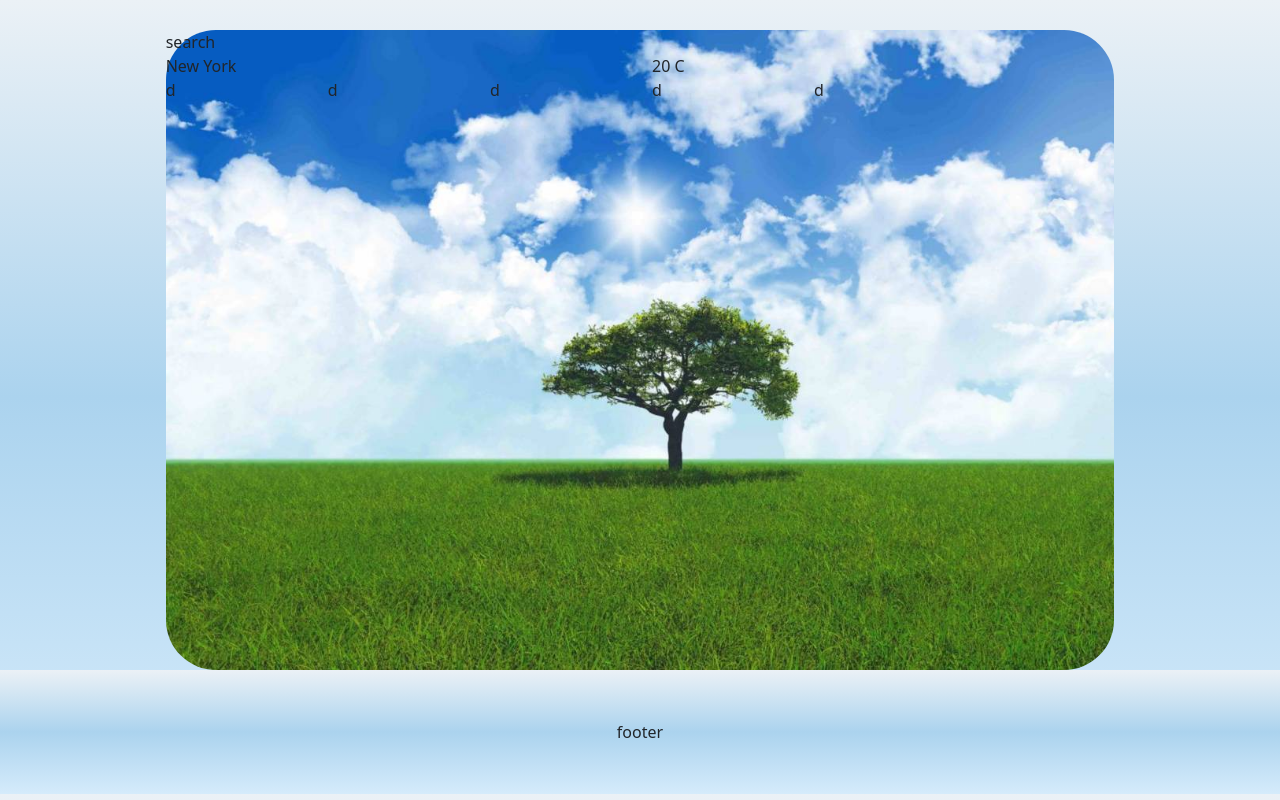
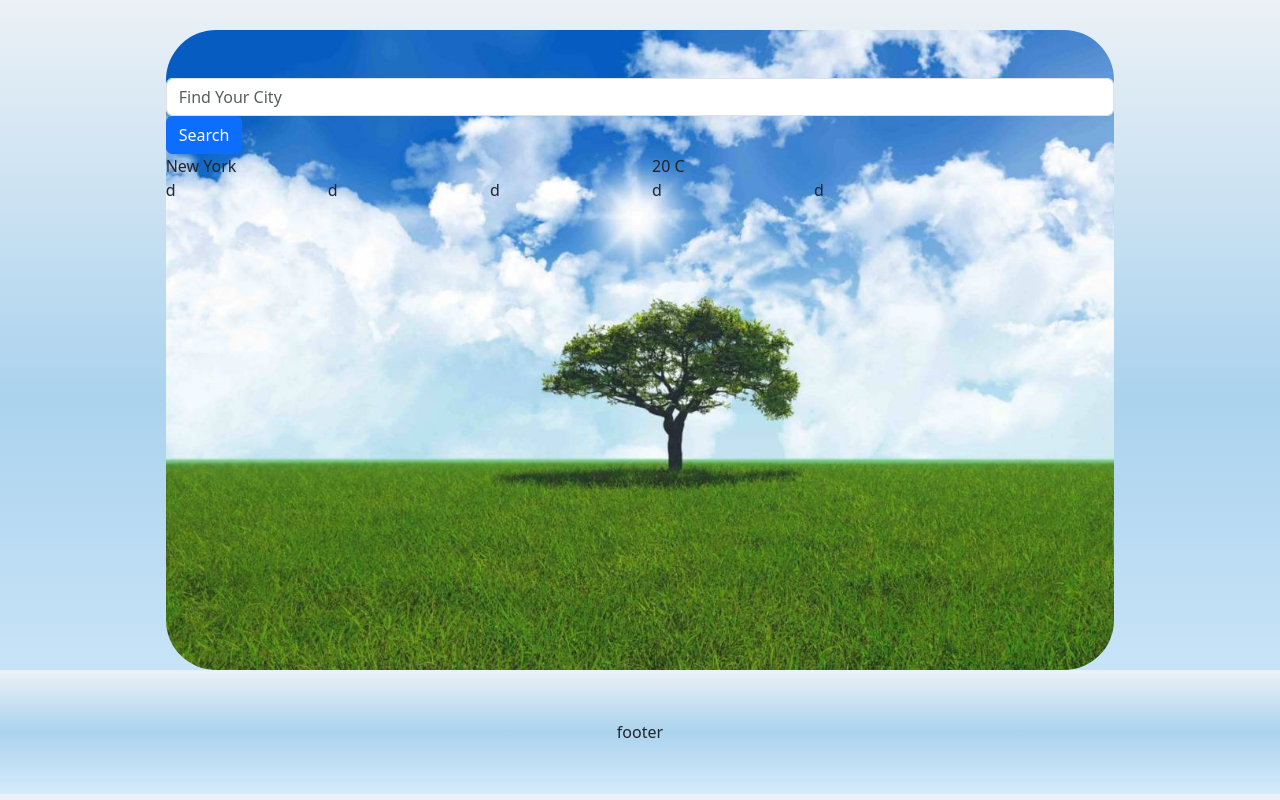
Before and after one commit to julichkaD/weather-project-app, a plain HTML site: page src/index.html in a window 1280 px wide. Drawn offline with nearby package versions, Linux system fonts and the light colour scheme.

Commit message:
Form -control and button "Search" added

```diff
--- a/src/index.html
+++ b/src/index.html
@@ -22,9 +22,10 @@
     <div class="container">
         <div class="container-main">
             <div class="row">
-             <div class="col-12">
-                search
-             </div>
+                <form class="w-60 mt-5">
+                    <input class="form-control me-2" type="search" placeholder="Find Your City" aria-label="Search">
+                    <button class="btn btn-primary" type="submit">Search</button>
+                </form>
             </div>
              <div class="row">
                 <div class="col-6" id="city">New York</div>
```
Also changed, not shown: src/styles.css (line endings or trailing spaces).
